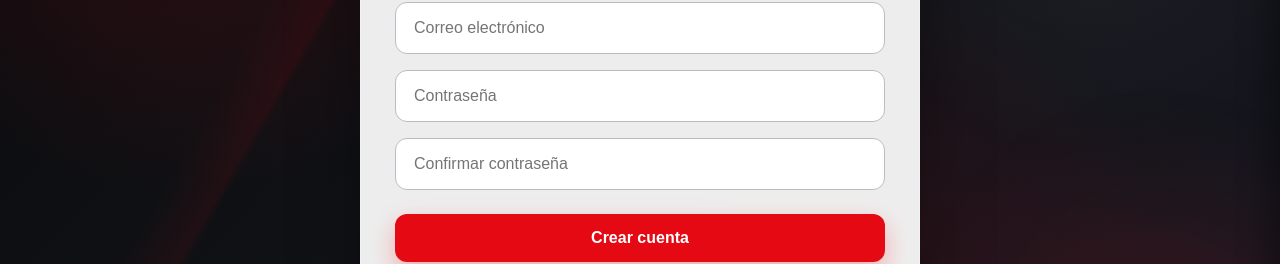
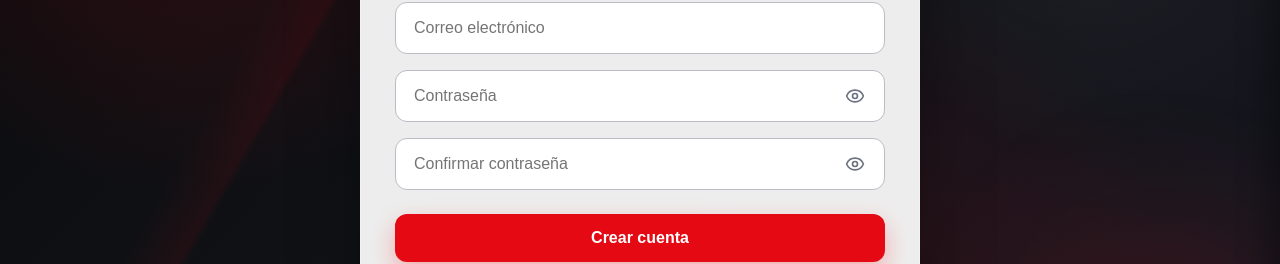
Before and after one commit to liverticket/liverticket, a Next.js app: page /registrarse in a window 1280 px wide. Shown: the part 388-652 px from the top of the page. Built offline with nearby package versions, Linux system fonts and the light colour scheme; no server answers.

Commit message:
Mejorar experiencia de usuario en ingresar y registrarse

```diff
--- a/app/registrarse/page.js
+++ b/app/registrarse/page.js
@@ -1,6 +1,7 @@
 "use client";
 
 import { useState } from "react";
+import { Eye, EyeOff } from "lucide-react";
 import Navbar from "../../components/Navbar";
 
 function validatePassword(password) {
@@ -18,7 +19,7 @@ function validatePassword(password) {
     errors.push("Al menos 1 número");
   }
 
-  if (!/[!@#$%^&*(),.?":{}|<>_\-\\[\]\/+=;']/ .test(password)) {
+  if (!/[!@#$%^&*(),.?":{}|<>_\-\\[\]\/+=;']/.test(password)) {
     errors.push("Al menos 1 símbolo");
   }
 
@@ -37,6 +38,8 @@ export default function RegistrarsePage() {
   const [error, setError] = useState("");
   const [success, setSuccess] = useState("");
   const [passwordErrors, setPasswordErrors] = useState([]);
+  const [showPassword, setShowPassword] = useState(false);
+  const [showConfirmPassword, setShowConfirmPassword] = useState(false);
 
   function handleChange(e) {
     const { name, value } = e.target;
@@ -89,7 +92,10 @@ export default function RegistrarsePage() {
         return;
       }
 
-      setSuccess("Te enviamos un correo de verificación. Tu cuenta se activará cuando confirmes tu email.");
+      setSuccess(
+        "Te enviamos un correo de verificación de cuenta. Revisa tu bandeja de entrada, Spam o Correo no deseado."
+      );
+
       setFormData({
         name: "",
         email: "",
@@ -97,6 +103,8 @@ export default function RegistrarsePage() {
         confirmPassword: "",
       });
       setPasswordErrors([]);
+      setShowPassword(false);
+      setShowConfirmPassword(false);
     } catch (error) {
       setError("Ocurrió un error inesperado al registrar la cuenta.");
     } finally {
@@ -107,7 +115,9 @@ export default function RegistrarsePage() {
   const hasMinLength = formData.password.length >= 8;
   const hasUppercase = /[A-Z]/.test(formData.password);
   const hasNumber = /[0-9]/.test(formData.password);
-  const hasSymbol = /[!@#$%^&*(),.?":{}|<>_\-\\[\]\/+=;']/.test(formData.password);
+  const hasSymbol = /[!@#$%^&*(),.?":{}|<>_\-\\[\]\/+=;']/.test(
+    formData.password
+  );
   const passwordsMatch =
     formData.confirmPassword.length > 0 &&
     formData.password === formData.confirmPassword;
@@ -142,8 +152,9 @@ export default function RegistrarsePage() {
               required
             />
 
+            <div className="passwordInputWrapper">
               <input
-              type="password"
+                type={showPassword ? "text" : "password"}
                 name="password"
                 placeholder="Contraseña"
                 value={formData.password}
@@ -151,23 +162,52 @@ export default function RegistrarsePage() {
                 required
               />
 
+              <button
+                type="button"
+                className="passwordToggle"
+                onClick={() => setShowPassword((prev) => !prev)}
+                aria-label={
+                  showPassword ? "Ocultar contraseña" : "Mostrar contraseña"
+                }
+              >
+                {showPassword ? <EyeOff size={20} /> : <Eye size={20} />}
+              </button>
+            </div>
+
             {formData.password && (
               <ul className="passwordRules">
-                <li className={hasMinLength ? "ok" : ""}>Mínimo 8 caracteres</li>
+                <li className={hasMinLength ? "ok" : ""}>
+                  Mínimo 8 caracteres
+                </li>
                 <li className={hasUppercase ? "ok" : ""}>1 letra mayúscula</li>
                 <li className={hasNumber ? "ok" : ""}>1 número</li>
                 <li className={hasSymbol ? "ok" : ""}>1 símbolo</li>
               </ul>
             )}
 
+            <div className="passwordInputWrapper">
               <input
-              type="password"
+                type={showConfirmPassword ? "text" : "password"}
                 name="confirmPassword"
                 placeholder="Confirmar contraseña"
                 value={formData.confirmPassword}
                 onChange={handleChange}
                 required
               />
+
+              <button
+                type="button"
+                className="passwordToggle"
+                onClick={() => setShowConfirmPassword((prev) => !prev)}
+                aria-label={
+                  showConfirmPassword
+                    ? "Ocultar contraseña"
+                    : "Mostrar contraseña"
+                }
+              >
+                {showConfirmPassword ? <EyeOff size={20} /> : <Eye size={20} />}
+              </button>
+            </div>
 
             {formData.confirmPassword && (
               <p className={passwordsMatch ? "formSuccess" : "formError"}>
--- a/package.json
+++ b/package.json
@@ -15,6 +15,7 @@
     "cloudinary": "^2.9.0",
     "html2canvas": "^1.4.1",
     "jspdf": "^4.2.1",
+    "lucide-react": "^1.20.0",
     "next": "^16.2.1",
     "nodemailer": "^8.0.7",
     "qrcode": "^1.5.4",
--- a/styles/auth.css
+++ b/styles/auth.css
@@ -197,3 +197,35 @@
   font-size: 0.9rem;
   opacity: 0.75;
 }
+
+.passwordInputWrapper {
+  position: relative;
+  width: 100%;
+}
+
+.loginForm .passwordInputWrapper input {
+  width: 100%;
+  padding-right: 52px;
+}
+
+.passwordToggle {
+  position: absolute;
+  right: 16px;
+  top: 50%;
+  transform: translateY(-50%);
+  border: none;
+  background: transparent;
+  color: #6b7280;
+  cursor: pointer;
+  padding: 0;
+  width: 28px;
+  height: 28px;
+  display: flex;
+  align-items: center;
+  justify-content: center;
+  z-index: 2;
+}
+
+.passwordToggle:hover {
+  color: #111827;
+}
```
Also changed, not shown: app/ingresar/page.js (+16 -1 lines), 1 other file (tests, documents, lock files or other folders). Lines whose indentation alone changed are shown as unchanged.
